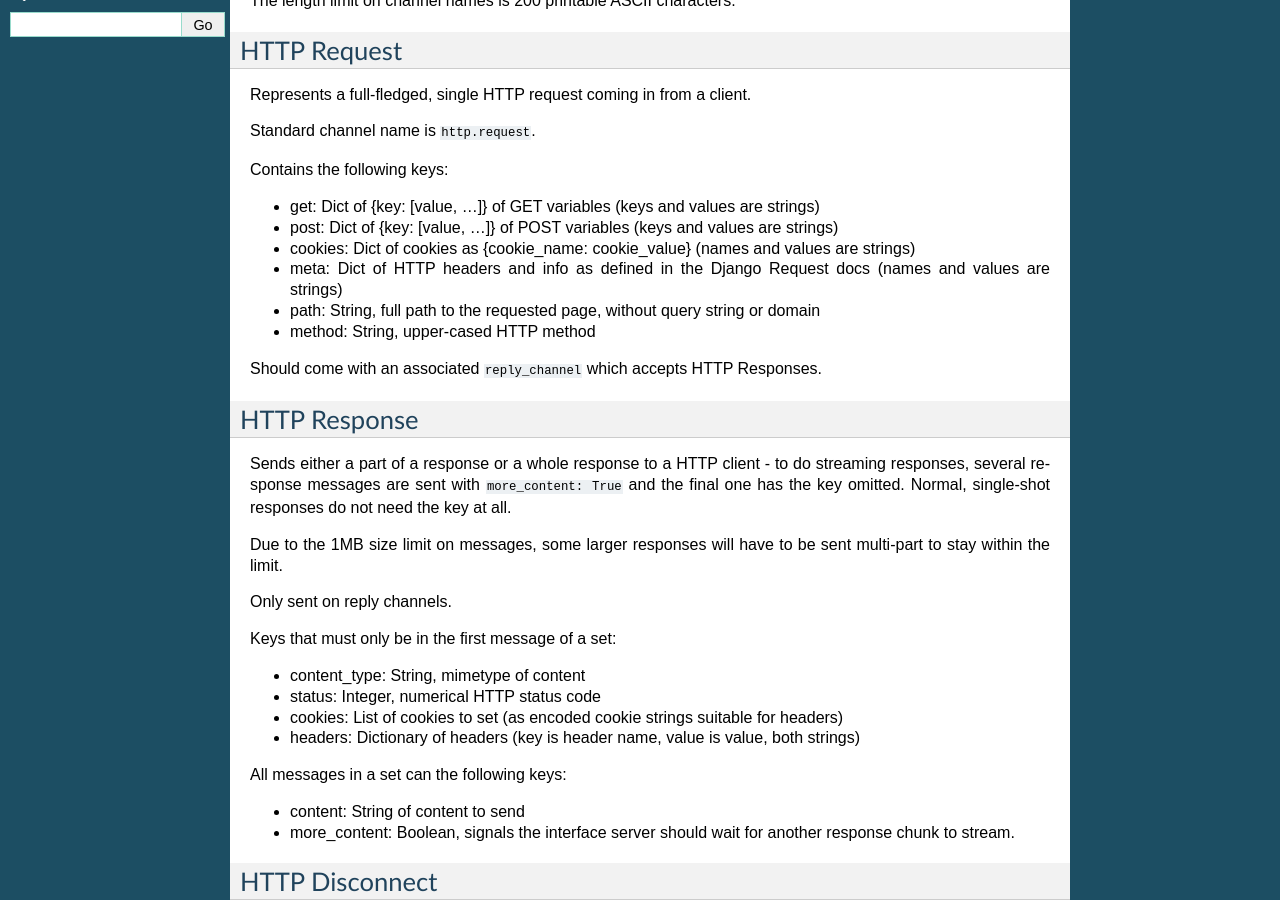
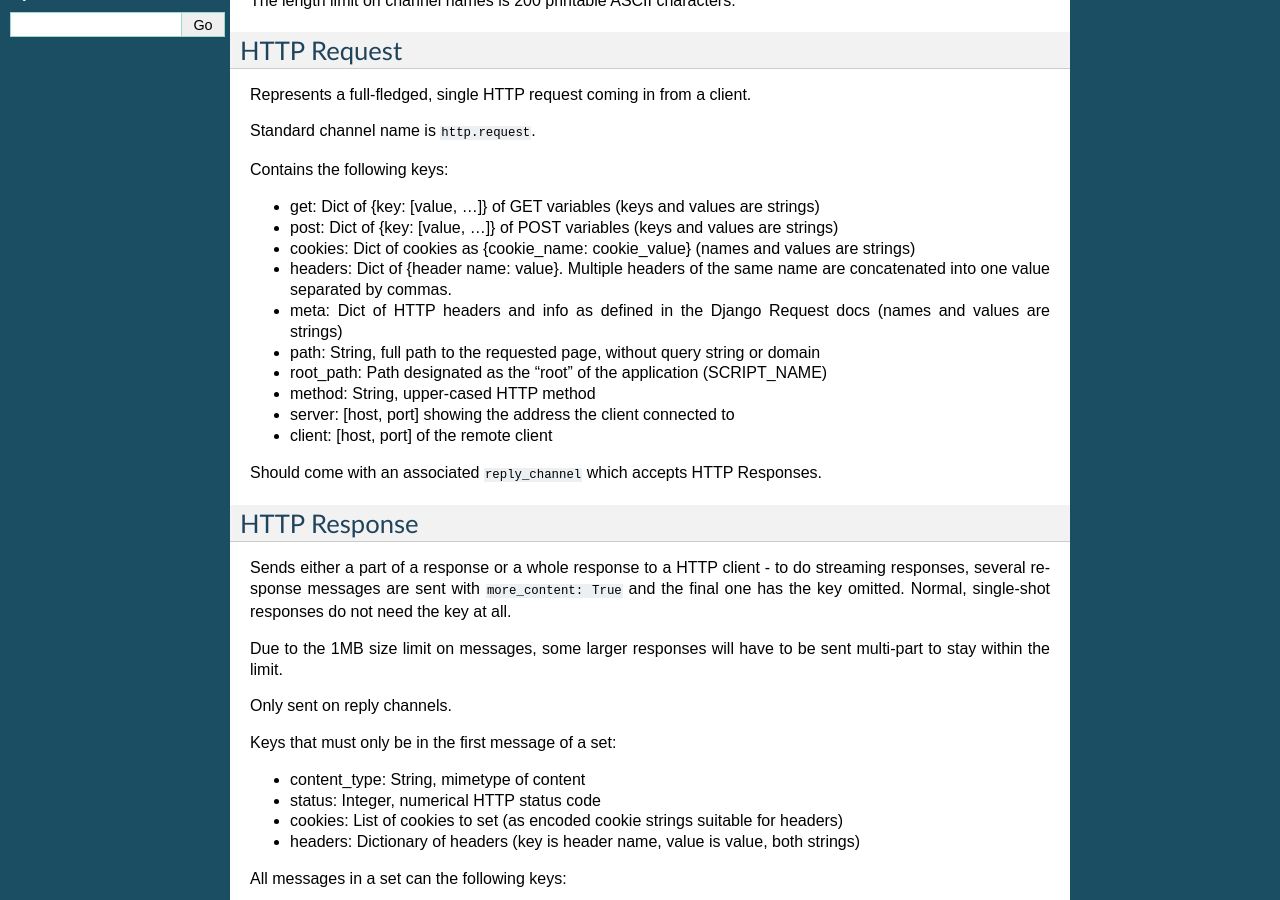
Before and after one commit to phillipchain/DjangoChannels, a Sphinx documentation site: the page built from docs/message-standards.rst, in a window 1280 px wide and 900 px high, scrolled down 400 px. Built offline with Sphinx 7.4.7, drawn with Linux system fonts in a browser that asks for light colours.

Commit message:
Update message standards doc

```diff
--- a/docs/message-standards.rst
+++ b/docs/message-standards.rst
@@ -36,9 +36,13 @@ Contains the following keys:
 * get: Dict of {key: [value, ...]} of GET variables (keys and values are strings)
 * post: Dict of {key: [value, ...]} of POST variables (keys and values are strings)
 * cookies: Dict of cookies as {cookie_name: cookie_value} (names and values are strings)
+* headers: Dict of {header name: value}. Multiple headers of the same name are concatenated into one value separated by commas.
 * meta: Dict of HTTP headers and info as defined in the Django Request docs (names and values are strings)
 * path: String, full path to the requested page, without query string or domain
+* root_path: Path designated as the "root" of the application (SCRIPT_NAME)
 * method: String, upper-cased HTTP method
+* server: [host, port] showing the address the client connected to
+* client: [host, port] of the remote client
 
 Should come with an associated ``reply_channel`` which accepts HTTP Responses.
 
```
